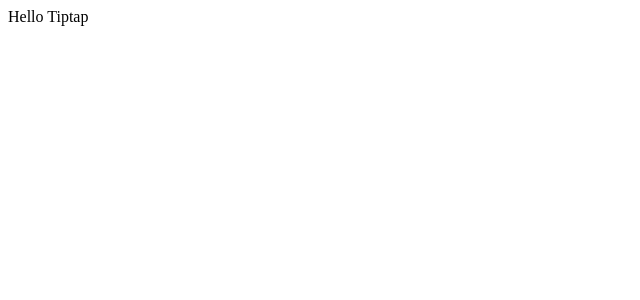
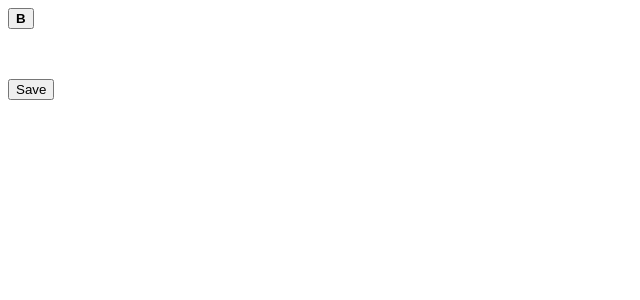
Before and after one commit to abhidatta0/react-tiptap-demo, a React (Vite) app: page / in a window 1280 px wide. Shown: the top 300 px of the page, without its empty margins (0-640 px from the left). Built offline with nearby package versions, Linux system fonts and the light colour scheme.

Commit message:
adding tiptap libraries, simple editor  and a simple Bold button

```diff
--- a/package.json
+++ b/package.json
@@ -10,6 +10,9 @@
     "preview": "vite preview"
   },
   "dependencies": {
+    "@tiptap/pm": "^2.3.1",
+    "@tiptap/react": "^2.3.1",
+    "@tiptap/starter-kit": "^2.3.1",
     "react": "^18.2.0",
     "react-dom": "^18.2.0"
   },
--- a/src/App.tsx
+++ b/src/App.tsx
@@ -1,10 +1,11 @@
 import './App.css'
+import NewPost from './components/NewPost'
 
 function App() {
 
   return (
     <>
-      Hello Tiptap
+      <NewPost />
     </>
   )
 }
--- /dev/null
+++ b/src/components/NewPost.tsx
@@ -0,0 +1,9 @@
+import TipTap from "./TipTap";
+
+const NewPost = ()=>{
+  return (
+    <TipTap />
+  )
+}
+
+export default NewPost;
--- /dev/null
+++ b/src/components/TipTap.tsx
@@ -0,0 +1,33 @@
+import {useEditor, EditorContent} from '@tiptap/react';
+import StarterKit from '@tiptap/starter-kit';
+
+const extensions = [
+    StarterKit,
+]
+
+const content = ``;
+const TipTap = ()=>{
+    const editor = useEditor({
+        extensions,
+        content
+    });
+    if(!editor) return null;
+    return (
+      <div>
+        <div>
+            <button onClick={()=> editor.chain().focus().toggleBold().run()} disabled={!editor.can().chain().toggleBold().run()}
+            className={editor.isActive('bold') ? 'is-active':''}>
+                <strong>B</strong>
+            </button>
+        </div>
+
+        <div>
+            <EditorContent editor={editor}/>
+        </div>
+
+        <button>Save</button>
+      </div>
+    )
+  }
+
+  export default TipTap;
```
Also changed, not shown: 1 other file (tests, documents, lock files or other folders).
